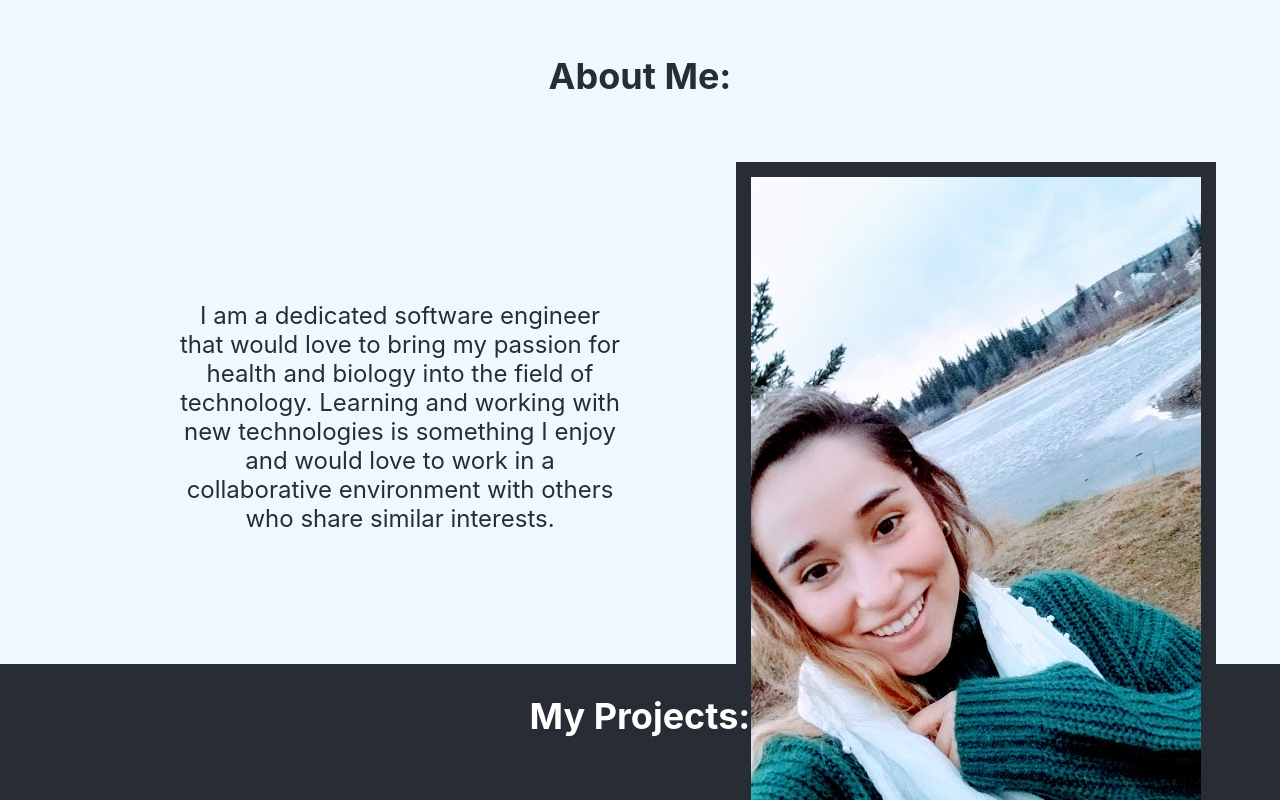
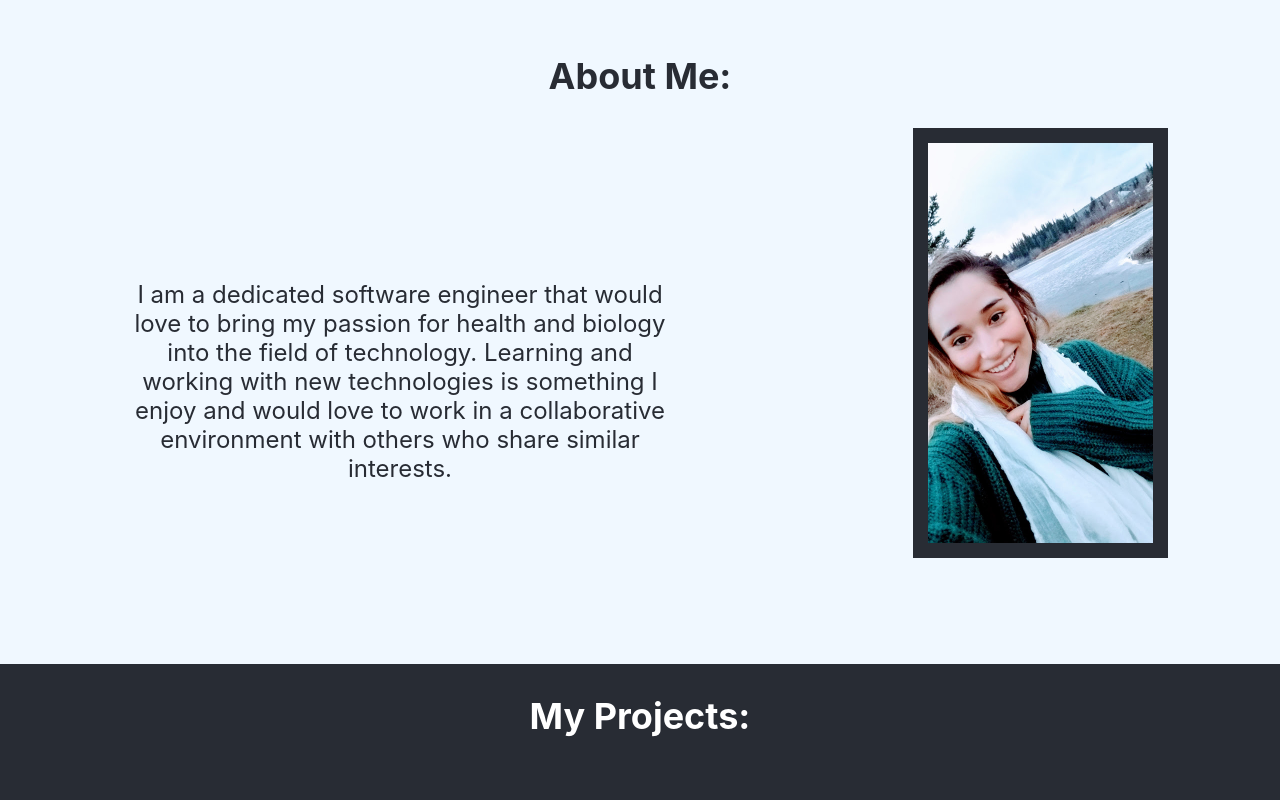
Before and after one commit to lim-is-a/react-portfolio, a React (Create React App) app: page / in a window 1280 px wide. Shown: the part 840-1640 px from the top of the page. Built offline with nearby package versions, Linux system fonts and the light colour scheme.

Commit message:
edited styling

```diff
--- a/src/App.css
+++ b/src/App.css
@@ -13,7 +13,7 @@
   font-size: calc(10px + 3vmin);
 }
 
-.project-container{
+.flex-container{
   display: flex;
 }
 .project{
@@ -32,6 +32,7 @@
 .about-description{
   margin: 5%;
   padding: 5%;
+  max-width: 60vw;
 }
 
 .both{
@@ -41,11 +42,16 @@
 .center{
     padding-top: 24rem;
 }
-.me{
+.aboutMe{
   padding-top: 5%;
   background-color: aliceblue;
   color: #282c34;
 }
-.myPic img{
+.myPic{
+  max-width:40vw;
+  max-height: 50vh;
+}
+div.myPic > img{
   border: 15px solid #282c34;
+  height: 100%;
 }
--- a/src/components/AboutMe.jsx
+++ b/src/components/AboutMe.jsx
@@ -5,9 +5,9 @@ import greenSweater from '../images/greenSweater.jpg'
 export default class AboutMe extends Component {
     render() {
         return (
-            <div className="section me">
+            <div className="section aboutMe">
                 <h2>About Me: </h2>
-                <section className="about-section">
+                <section className="flex-container">
                     <div  className="about-description">
                         <p>
                             I am a dedicated software engineer that would love to bring my passion for health and biology into the field of technology. Learning and working with new technologies is something I enjoy and would love to work in a collaborative environment with others who share similar interests.
--- a/src/components/ProjectList.jsx
+++ b/src/components/ProjectList.jsx
@@ -34,9 +34,9 @@ export default class ProjectList extends Component {
         ]
 
         return (
-            <div className="section">
+            <div>
                 <h2>My Projects: </h2>
-                <section className="project-container">
+                <section className="flex-container">
                     {Projects.map((project, i) => {
                         return <ProjectDetail project={project} key={i}/>
                     })}
```
